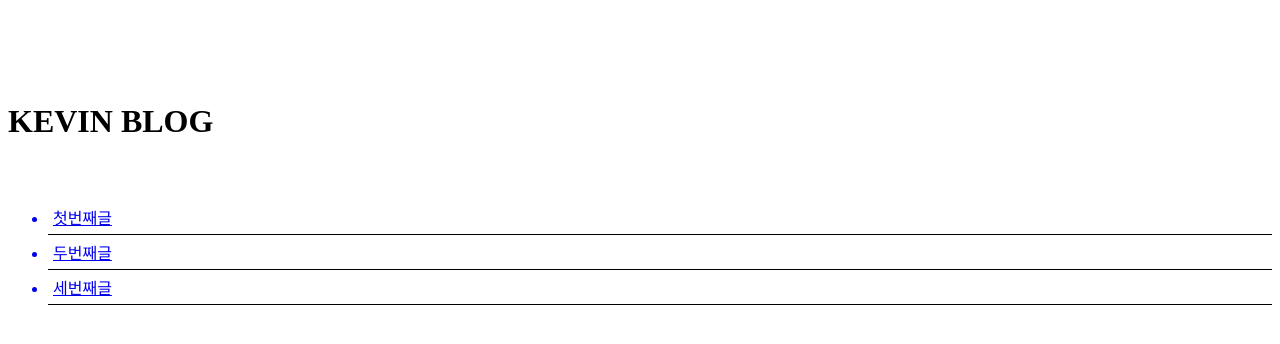
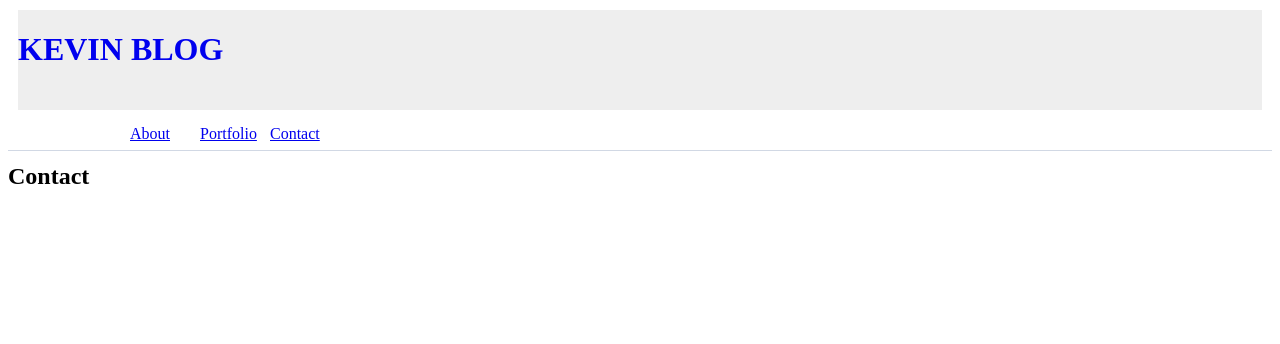
Before and after one commit to GisungJung/my-blog, a React (Create React App) app: page /Contact in a window 1280 px wide. Shown: the top 344 px of the page. Built offline with nearby package versions, Linux system fonts and the light colour scheme.

Commit message:
블로그만들기 1일차 - 메뉴바 생성

```diff
--- a/src/App.js
+++ b/src/App.js
@@ -1,13 +1,13 @@
 import './App.css';
 import React from 'react';
-import Home from './components/Home'
+import Navi from './components/Navi'
 import Header from './components/Header'
 
 function App() { //메인페지이
   return (
     <>
       <Header/>
-      <Home />
+      <Navi />
     </>
   );
 }
--- /dev/null
+++ b/src/components/About.js
@@ -0,0 +1,11 @@
+import React from "react";
+
+const About = () => {
+    return(
+        <>
+            <h2>About</h2>
+            {/* 이미지, 소개글, 약력 */}
+        </>
+    )
+}
+export default About;
--- /dev/null
+++ b/src/components/Contact.js
@@ -0,0 +1,10 @@
+import React from "react";
+
+const Contact = () => {
+    return(
+        <>
+            <h2>Contact</h2>
+        </>
+    )
+}
+export default Contact;
--- a/src/components/Header.js
+++ b/src/components/Header.js
@@ -4,21 +4,17 @@ import styled from 'styled-components'
 
 const LOGO = styled.h1`
   display: inline-block;
-  line-height: 100px;
 `;
 
 const HeaderWrap = styled.div`
   height: 100px;
-  margin: 50px 0px;
+  margin: 10px 10px;
+  background-color : #eeeeee;
 `;
 
 const Container = styled.div`
   width: 100%;
   margin: 0 auto;
-`;
-
-const CreateLink = styled(Link)`
-  margin-left: 20px;
 `;
 
 const Row = styled.div``;
@@ -28,7 +24,7 @@ const Header = () => {
         <HeaderWrap>
             <Container>
                 <Row>
-                    <LOGO>KEVIN BLOG</LOGO>
+                    <Link to='/'><LOGO>KEVIN BLOG</LOGO></Link>
                 </Row>
             </Container>
         </HeaderWrap>
--- a/src/components/Home.js
+++ /dev/null
@@ -1,30 +0,0 @@
-import React from "react";
-import styled from "styled-components";
-import { Link } from "react-router-dom";
-const HomeWrap = styled.div``;
-const Container = styled.div`
-    width: 100%;
-    margin: 0 auto;
-`;
-const Row = styled.div``;
-const Postli = styled.li`
-    padding: 5px;
-    border-bottom: 1px solid black;
-`;
-const Home = () => {
-    return(
-        <HomeWrap>
-            <Container>
-                <Row>
-                    <ul>
-                        <Link to=''><Postli>첫번째글</Postli></Link>
-                        <Link to=''><Postli>두번째글</Postli></Link>
-                        <Link to=''><Postli>세번째글</Postli></Link>
-                    </ul>
-                </Row>
-            </Container>
-        </HomeWrap>
-    );
-}
-
-export default Home;
--- /dev/null
+++ b/src/components/Navi.js
@@ -0,0 +1,48 @@
+import React from "react";
+import styled from "styled-components";
+import { NavLink } from "react-router-dom";
+import { Routes, Route } from "react-router-dom";
+import About from "../components/About";
+import Portfolio from "../components/Portfolio";
+import Contact from "../components/Contact";
+
+const Nav = styled.div`
+    width: 100%;
+    height: 30px;
+    border-bottom: 1px solid #d1d8e4;
+`
+
+const NavList = styled.ul`
+    width: 1080px;
+    display: flex;
+    margin: 0 auto;
+`
+
+const NavItem = styled(NavLink)`
+    width: 60px;
+    margin-left: 10px;
+    margin-top: 5px;
+    display: flex;
+    &:active {
+        background-color: #5a6268;
+    }
+`
+
+const Navi = () => {
+    return(
+        <Nav>
+            <NavList>
+                <NavItem to='/about'>About</NavItem>
+                <NavItem to='/portfolio'>Portfolio</NavItem>
+                <NavItem to='/contact'>Contact</NavItem>
+            </NavList>
+            <Routes>
+                <Route path="/about" element={<About/>}></Route>
+                <Route path="/portfolio" element={<Portfolio/>}></Route>
+                <Route path="/Contact" element={<Contact/>}></Route>
+            </Routes>
+        </Nav>
+    );
+}
+
+export default Navi;
--- /dev/null
+++ b/src/components/Portfolio.js
@@ -0,0 +1,10 @@
+import React from "react";
+
+const Portfolio = () => {
+    return(
+        <>
+            <h2>Portfolio</h2>
+        </>
+    )
+}
+export default Portfolio;
```
Also changed, not shown: 1 other file (tests, documents, lock files or other folders).
